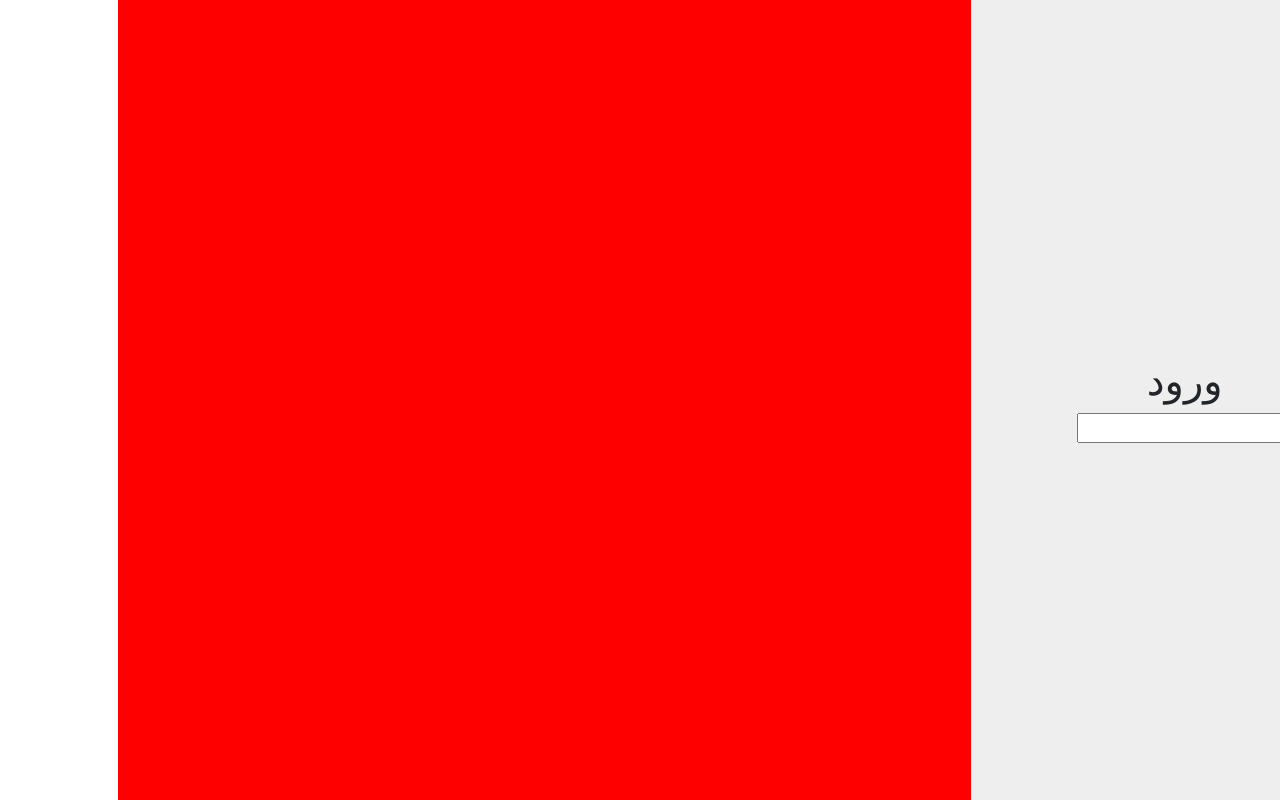
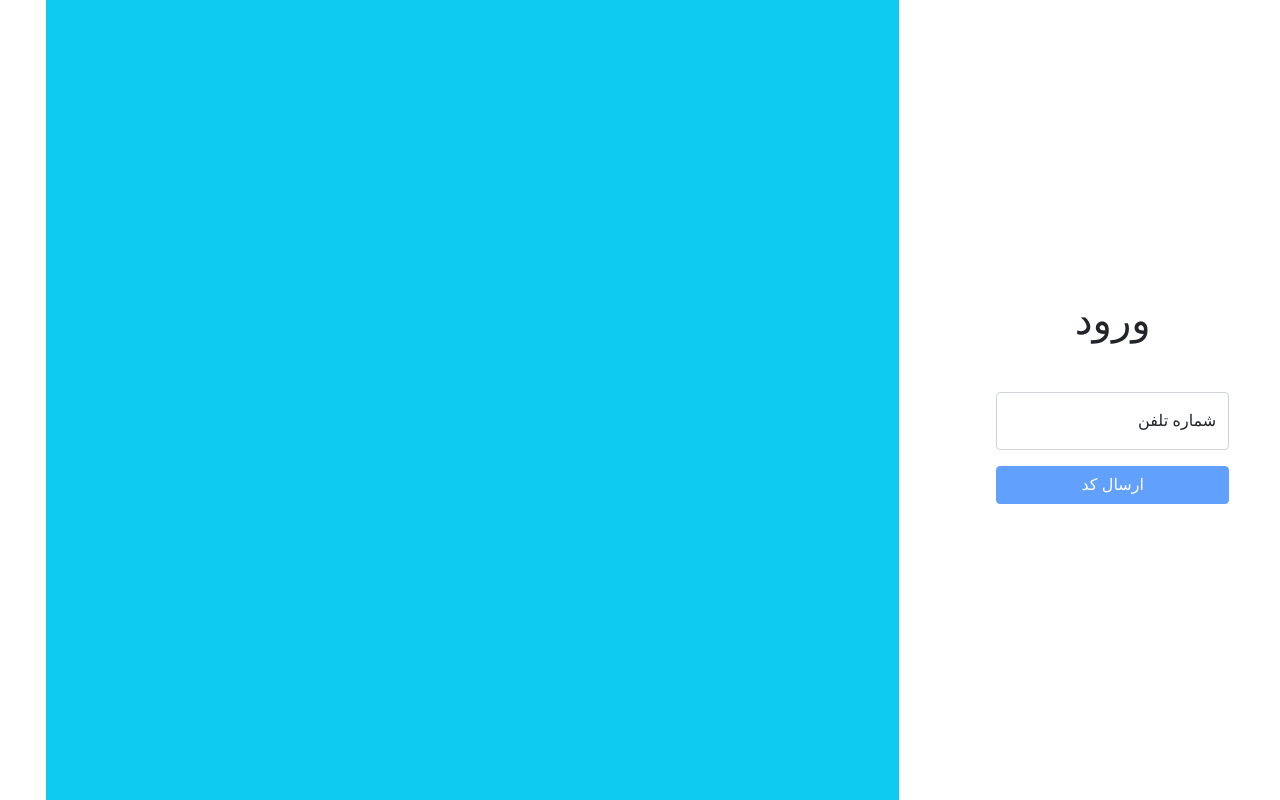
Before and after one commit to stortup/next, a Next.js app: page /login in a window 1280 px wide. Built offline with nearby package versions, Linux system fonts and the light colour scheme; a small style sheet from the web is missing.

Commit message:
add authentication

```diff
--- /dev/null
+++ b/client/client.ts
@@ -0,0 +1,45 @@
+const BASE_URL = "http://localhost:4004";
+
+function postData(url: string, data: any) {
+  return fetch(url, {
+    method: "POST",
+    headers: {
+      "Content-Type": "application/json",
+    },
+    body: JSON.stringify(data),
+  });
+}
+
+export async function fetcher(url: string) {
+  const response = await fetch("http://localhost:4004" + url, {
+    headers: {
+      Authorization: `Bearer ${localStorage.getItem("access_token")}`,
+    },
+  });
+  return response.json();
+}
+
+function assert2xx(response: Response) {
+  if (response.status < 200 || response.status >= 300) {
+    throw new Error(`POST failed ${response.status} ${response.statusText}`);
+  }
+}
+
+export const users = {
+  async sendOtp(phone: string) {
+    const response = await postData(BASE_URL + "/users/send_code", {
+      phone,
+    });
+
+    assert2xx(response);
+  },
+  async enter(phone: string, code: string) {
+    const response = await postData(BASE_URL + "/users/enter_user", {
+      phone,
+      code,
+    });
+
+    assert2xx(response);
+    return await response.json() as { access_token: string };
+  },
+};
--- a/layouts/dashboard.tsx
+++ b/layouts/dashboard.tsx
@@ -1,4 +1,7 @@
+import { fetcher } from "client/client";
 import { NextPage } from "next";
+import Link from "next/link";
+import { useRouter } from "next/router";
 import { useState } from "react";
 import {
   Collapse,
@@ -13,17 +16,27 @@ import {
   Container,
   Row,
 } from "reactstrap";
+import useSWR from "swr";
+import { fa } from "utils/persian";
 
 function Header() {
   const [isOpen, setIsOpen] = useState(false);
+  const { data, error } = useSWR("/users/get_me", fetcher);
 
   const toggle = () => setIsOpen(!isOpen);
 
+  const usernameLabel = fa(
+    data?.name ?? data?.phone?.replace("+98", "0") ?? "شما"
+  );
+
   return (
     <Navbar dark sticky="top" className="bg-dark flex-md-nowrap p-0 shadow">
-      <NavbarBrand className="col-md-3 col-lg-2 me-0 px-3" href="#">
+      <Link href="/" passHref>
+        <NavbarBrand className="col-md-3 col-lg-2 me-0 px-3">
           استورت آپ
         </NavbarBrand>
+      </Link>
+
       <NavbarToggler
         onClick={toggle}
         className="d-md-none position-absolute d"
@@ -35,11 +48,18 @@ function Header() {
         placeholder="Search"
         aria-label="Search"
       />
+      <Nav navbar>
+        <NavItem className="text-nowrap">
+          <NavLink className="px-3">{usernameLabel}</NavLink>
+        </NavItem>
+      </Nav>
     </Navbar>
   );
 }
 
 function Sidebar() {
+  const router = useRouter();
+
   return (
     <Col
       tag="nav"
@@ -49,25 +69,39 @@ function Sidebar() {
     >
       <div className="position-sticky pt-3">
         <Nav pills className="flex-column mb-auto">
-          <SidebarItem label="منتور ها" active />
-          <SidebarItem label="کاربر ها" />
-          <SidebarItem label="خرید ها" />
+          <SidebarItem
+            label="منتور ها"
+            href="/mentors"
+            currentPath={router.pathname}
+          />
+          <SidebarItem label="کاربر ها" currentPath={router.pathname} />
+          <SidebarItem label="خرید ها" currentPath={router.pathname} />
         </Nav>
 
         <SideBarGroupLabel />
         <Nav className="flex-column mb-2">
-          <SidebarItem label="لیست دوره ها" />
-          <SidebarItem label="دوره های من" />
+          <SidebarItem label="لیست دوره ها" currentPath={router.pathname} />
+          <SidebarItem label="دوره های من" currentPath={router.pathname} />
         </Nav>
       </div>
     </Col>
   );
 }
 
-function SidebarItem({ label, active }: { label: string; active?: boolean }) {
+function SidebarItem({
+  label,
+  currentPath,
+  href,
+}: {
+  label: string;
+  currentPath: string;
+  href?: string;
+}) {
+  const active = currentPath === href;
   return (
-    <NavItem className="nav-item px-1">
-      <NavLink active={active} aria-current="page" href="#">
+    <NavItem className="px-1">
+      <Link href={href ?? "#"} passHref>
+        <NavLink active={active} aria-current="page">
           <svg
             xmlns="http://www.w3.org/2000/svg"
             width="24"
@@ -86,6 +120,7 @@ function SidebarItem({ label, active }: { label: string; active?: boolean }) {
           </svg>
           {label}
         </NavLink>
+      </Link>
     </NavItem>
   );
 }
@@ -102,17 +137,13 @@ export const Dashboard: NextPage<{ title: string }> = ({ children, title }) => {
   return (
     <>
       <Header />
-      <Container fluid>
-        <Row>
       <Sidebar />
-          <Col tag="main" md={9} lg={10} className="ms-sm-auto px-md-4">
+      <Col tag="main" md={9} lg={10} className="ms-sm-auto px-md-2">
         <div className="my-3">
           <h2>{title}</h2>
         </div>
         {children}
       </Col>
-        </Row>
-      </Container>
     </>
   );
 };
--- a/package.json
+++ b/package.json
@@ -18,7 +18,8 @@
     "react": "17.0.2",
     "react-bootstrap-icons": "^1.5.0",
     "react-dom": "17.0.2",
-    "reactstrap": "^9.0.0"
+    "reactstrap": "^9.0.0",
+    "swr": "^1.0.1"
   },
   "devDependencies": {
     "@types/ramda": "^0.27.45",
--- a/pages/login.tsx
+++ b/pages/login.tsx
@@ -1,26 +1,130 @@
-function LoginForm() {
+import { users } from "client/client";
+import { useRouter } from "next/router";
+import React, { useState } from "react";
+import { Col, Container, Row, Button } from "reactstrap";
+import { Input } from "utils/Input";
+
+const phoneRegex = /^0\d{10}$/;
+const codeRegex = /^\d{5}$/;
+
+function EnterPhoneStep({
+  onComplete,
+}: {
+  onComplete: (phone: string) => void;
+}) {
+  const [phone, setPhone] = useState<string | null>(null);
+  const [loading, setLoading] = useState(false);
+
+  const sendCode = async () => {
+    setLoading(true);
+    await users.sendOtp(phone!.replace("0", "+98"));
+    onComplete(phone!);
+  };
+
   return (
     <div className="">
-      <h1 className="text-center">ورود</h1>
-      <input type="number" />
+      <h1 className="text-center mb-5">ورود</h1>
+      <div className="form-floating mb-3">
+        <Input
+          className="form-control"
+          placeholder="09171233456"
+          id="phone"
+          type="tel"
+          validate={(v) => phoneRegex.test(v)}
+          onValue={setPhone}
+        />
+        <label htmlFor="phone">شماره تلفن</label>
+      </div>
+
+      <Button
+        disabled={!phone}
+        onClick={sendCode}
+        color="primary"
+        className="w-100"
+      >
+        ارسال کد
+      </Button>
     </div>
+  );
+}
+
+function EnterCodeStep({
+  phone,
+  next,
+}: {
+  phone: string;
+  next: (accessToken: string) => void;
+}) {
+  const [code, setCode] = useState<string | null>(null);
+  const [loading, setLoading] = useState(false);
+
+  const login = async () => {
+    setLoading(true);
+    const { access_token } = await users.enter(
+      phone.replace("0", "+98"),
+      code!
+    );
+    next(access_token);
+  };
+
+  return (
+    <div className="">
+      <h1 className="text-center mb-5">ورود</h1>
+      <p className="mb-3">کد ارسال شده را وارد کنید</p>
+      <div className="form-floating mb-3">
+        <Input
+          className="form-control text-center"
+          placeholder="123456"
+          id="code"
+          type="number"
+          validate={(v) => codeRegex.test(v)}
+          onValue={setCode}
+        />
+        <label htmlFor="code">کد</label>
+      </div>
+
+      <Button
+        disabled={!code}
+        onClick={login}
+        color="primary"
+        className="w-100"
+      >
+        ورود
+      </Button>
+    </div>
+  );
+}
+
+function LoginForm() {
+  const [phone, setPhone] = useState<string | null>(null);
+  const router = useRouter();
+
+  function onUserEnter(token: string) {
+    localStorage.setItem("access_token", token);
+    router.push("/");
+  }
+
+  return (
+    <>
+      {phone === null && (
+        <EnterPhoneStep onComplete={(phone) => setPhone(phone)} />
+      )}
+      {phone && <EnterCodeStep phone={phone} next={onUserEnter} />}
+    </>
   );
 }
 
 export default function Login() {
   return (
-    <div className="container-fluid">
-      <div className="row">
-        <div className="col-md-4 vh-100" style={{ backgroundColor: "#EEE" }}>
+    <Container fluid>
+      <Row>
+        <Col md={4} className="vh-100">
           <div className="d-flex align-items-center justify-content-center h-100">
             <LoginForm />
           </div>
-        </div>
-        <div
-          className="col-md d-none d-md-block vh-100"
-          style={{ backgroundColor: "red" }}
-        ></div>
-      </div>
-    </div>
+        </Col>
+        <Col className="d-none d-md-block vh-100 bg-info"></Col>
+      </Row>
+    </Container>
   );
 }
--- a/pages/mentors/index.tsx
+++ b/pages/mentors/index.tsx
@@ -1,6 +1,5 @@
 import moment from "jalali-moment";
-import type { NextPage } from "next";
-import React, { DOMAttributes, ReactElement, useState } from "react";
+import React, { DOMAttributes, useState } from "react";
 import styles from "../../styles/Mentors.module.css";
 import {
   Button,
@@ -107,7 +106,7 @@ function Mentor({ name, bio, description, times, avatar }: MentorProps) {
   return (
     <Col>
       <Card className="shadow-sm">
-        <Row noGutters>
+        <Row className="g-0">
           <Col sm={8} className="d-flex align-items-stretch">
             <CardBody className="d-flex flex-column">
               <Row>
--- /dev/null
+++ b/utils/Input.tsx
@@ -0,0 +1,45 @@
+import { useEffect, useState } from "react";
+import { Input as BaseInput } from "reactstrap";
+import { InputType } from "reactstrap/types/lib/Input";
+
+export function Input({
+  id,
+  type,
+  className,
+  placeholder,
+  validate,
+  onValue,
+  disabled,
+}: {
+  id: string;
+  type: InputType;
+  className?: string;
+  placeholder?: string;
+  disabled?: boolean;
+  validate: (value: string) => boolean;
+  onValue: (value: string) => unknown;
+}) {
+  const [value, setValue] = useState("");
+  const [hasError, setError] = useState(false);
+
+  const valid = validate(value);
+
+  useEffect(() => {
+    if (valid) onValue(value);
+  });
+
+  return (
+    <BaseInput
+      id={id}
+      type={type}
+      placeholder={placeholder}
+      className={className}
+      disabled={disabled ?? false}
+      onChange={(e) => setValue(e.target.value)}
+      onBlur={() => setError(!valid)}
+      onFocus={() => setError(false)}
+      invalid={hasError}
+      valid={valid}
+    />
+  );
+}
--- /dev/null
+++ b/utils/persian.ts
@@ -0,0 +1,7 @@
+const digits = ["۰", "۱", "۲", "۳", "۴", "۵", "۶", "۷", "۸", "۹"];
+
+export function fa(input: string): string {
+  return input.replace(/[0-9]/g, (match) => {
+    return digits[parseInt(match, 10)];
+  });
+}
```
Also changed, not shown: pages/index.tsx (+2 -5 lines), 1 other file (tests, documents, lock files or other folders). Lines whose indentation alone changed are shown as unchanged.
